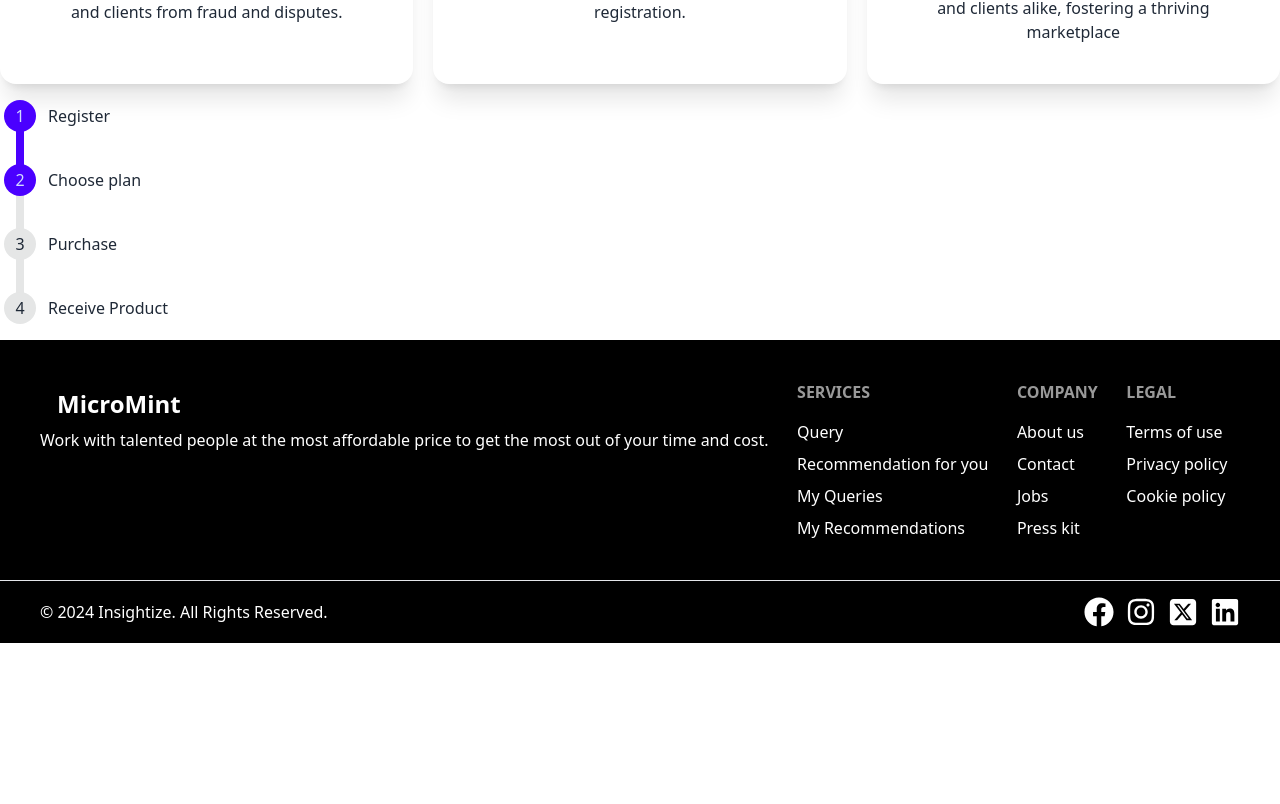
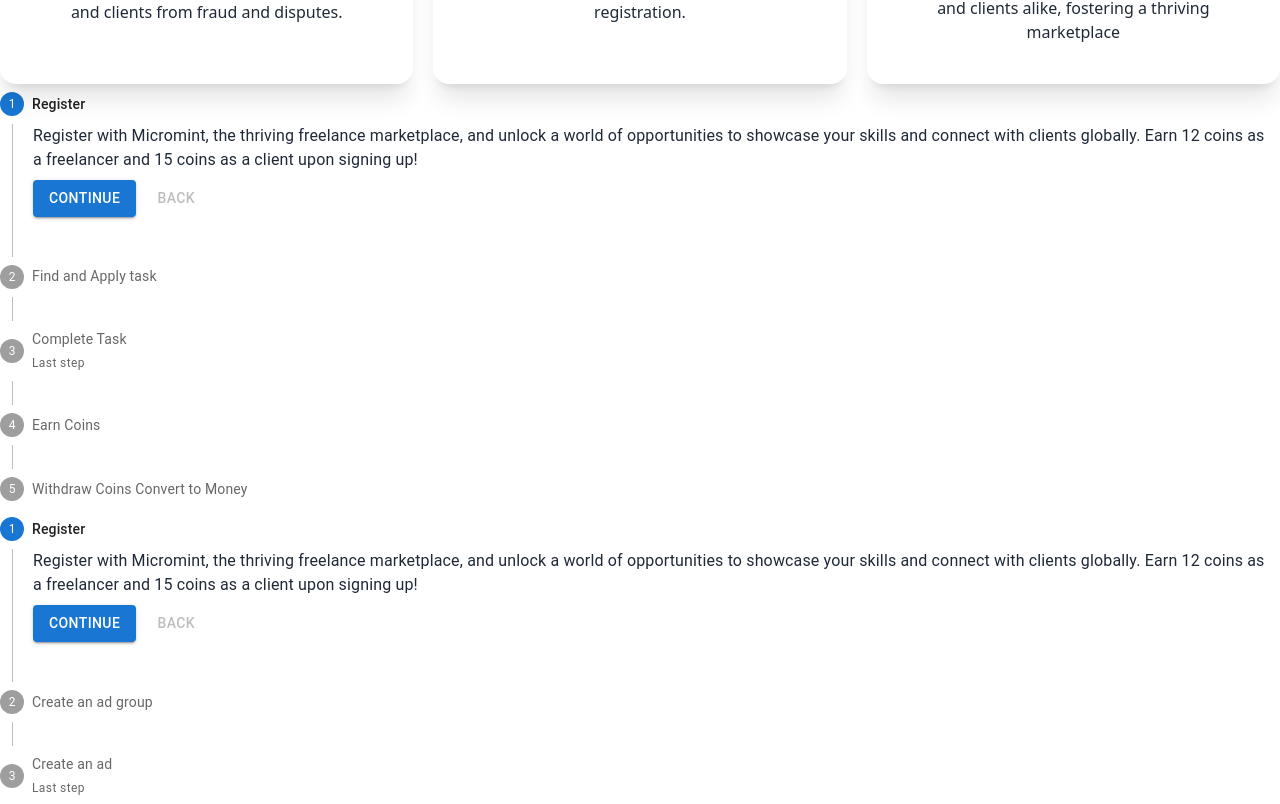
Before and after one commit to ASLAM-stack/MicroMint-Client, a React (Vite) app: page / in a window 1280 px wide. Shown: the part 1476-2280 px from the top of the page. Before the commit the page ends 2119 px from the top, so only its background shows below. Built offline with nearby package versions, Linux system fonts and the light colour scheme.

Commit message:
add worker and client how it's work

```diff
--- a/package.json
+++ b/package.json
@@ -11,6 +11,8 @@
   },
   "dependencies": {
     "@emotion/react": "^11.11.4",
+    "@emotion/styled": "^11.11.5",
+    "@mui/material": "^5.15.19",
     "react": "^18.2.0",
     "react-awesome-reveal": "^4.2.11",
     "react-dom": "^18.2.0",
--- /dev/null
+++ b/src/Pages/Home/Component/How it's work/StepClient.jsx
@@ -0,0 +1,96 @@
+import * as React from 'react';
+import Box from '@mui/material/Box';
+import Stepper from '@mui/material/Stepper';
+import Step from '@mui/material/Step';
+import StepLabel from '@mui/material/StepLabel';
+import StepContent from '@mui/material/StepContent';
+import Button from '@mui/material/Button';
+import Paper from '@mui/material/Paper';
+import Typography from '@mui/material/Typography';
+
+const steps = [
+    {
+      label: 'Register',
+      description: `Register with Micromint, the thriving freelance marketplace, and unlock a world of opportunities to showcase your skills and connect with clients globally. Earn 12 coins as a freelancer and 15 coins as a client upon signing up!`,
+    },
+    {
+      label: 'Create an ad group',
+      description:
+        'An ad group contains one or more ads which target a shared set of keywords.',
+    },
+    {
+      label: 'Create an ad',
+      description: `Try out different ad text to see what brings in the most customers,
+                and learn how to enhance your ads using features like ad extensions.
+                If you run into any problems with your ads, find out how to tell if
+                they're running and how to resolve approval issues.`,
+    },
+  ];
+
+const StepClient = () => {
+    const [activeStep, setActiveStep] = React.useState(0);
+
+  const handleNext = () => {
+    setActiveStep((prevActiveStep) => prevActiveStep + 1);
+  };
+
+  const handleBack = () => {
+    setActiveStep((prevActiveStep) => prevActiveStep - 1);
+  };
+
+  const handleReset = () => {
+    setActiveStep(0);
+  };
+    return (
+        <div>
+             <Box>
+      <Stepper activeStep={activeStep} orientation="vertical">
+        {steps.map((step, index) => (
+          <Step key={step.label}>
+            <StepLabel
+              optional={
+                index === 2 ? (
+                  <Typography variant="caption">Last step</Typography>
+                ) : null
+              }
+            >
+              {step.label}
+            </StepLabel>
+            <StepContent>
+              <Typography>{step.description}</Typography>
+              <Box sx={{ mb: 2 }}>
+                <div>
+                  <Button
+                    variant="contained"
+                    onClick={handleNext}
+                    sx={{ mt: 1, mr: 1 }}
+                  >
+                    {index === steps.length - 1 ? 'Finish' : 'Continue'}
+                  </Button>
+                  <Button
+                    disabled={index === 0}
+                    onClick={handleBack}
+                    sx={{ mt: 1, mr: 1 }}
+                  >
+                    Back
+                  </Button>
+                </div>
+              </Box>
+            </StepContent>
+          </Step>
+        ))}
+      </Stepper>
+      {activeStep === steps.length && (
+        <Paper square elevation={0} sx={{ p: 3 }}>
+          <Typography>All steps completed - you&apos;re finished</Typography>
+          <Button onClick={handleReset} sx={{ mt: 1, mr: 1 }}>
+            Reset
+          </Button>
+        </Paper>
+      )}
+    </Box>
+        </div>
+    );
+};
+
+export default StepClient;
--- a/src/Pages/Home/Component/How it's work/Steps.jsx
+++ /dev/null
@@ -1,20 +0,0 @@
-
-const Steps = () => {
-    return (
-        <div>
-            <div>
-            <ul className="steps steps-vertical">
-  <li className="step step-primary">Register</li>
-  <li className="step step-primary">Choose plan</li>
-  <li className="step">Purchase</li>
-  <li className="step">Receive Product</li>
-</ul>
-            </div>
-            <div>
-
-            </div>
-        </div>
-    );
-};
-
-export default Steps;
--- /dev/null
+++ b/src/Pages/Home/Component/How it's work/StepsWorker.jsx
@@ -0,0 +1,100 @@
+import * as React from 'react';
+import Box from '@mui/material/Box';
+import Stepper from '@mui/material/Stepper';
+import Step from '@mui/material/Step';
+import StepLabel from '@mui/material/StepLabel';
+import StepContent from '@mui/material/StepContent';
+import Button from '@mui/material/Button';
+import Paper from '@mui/material/Paper';
+import Typography from '@mui/material/Typography';
+
+const stepsW = [
+  {
+    label: 'Register',
+    description: `Register with Micromint, the thriving freelance marketplace, and unlock a world of opportunities to showcase your skills and connect with clients globally. Earn 12 coins as a freelancer and 15 coins as a client upon signing up!`,
+  },
+  {
+    label: 'Find and Apply task',
+    description:
+      'Micromint is a freelance marketplace where professionals can apply to tasks posted by clients, offering their expertise to complete projects ranging from design to programming. Freelancers submit proposals, showcasing their skills and bid amounts to secure the job.',
+  },
+  {
+    label: 'Complete Task',
+    description: `CompleteTask is a robust freelance marketplace by Micromint, connecting clients with skilled professionals for a wide range of project needs. It offers a seamless platform for hiring, project management, and secure payments.`,
+  },
+  {
+    label: 'Earn Coins',
+    description: `Earn Coins is a reward system in Micromint's freelance marketplace, allowing users to accumulate virtual currency through completed tasks and engagement, which can be redeemed for services or benefits within the platform..`,
+  },
+  {
+    label: 'Withdraw Coins Convert to Money',
+    description: `Withdraw your earned coins and convert them to real money effortlessly on Micromint, the freelance marketplace that makes cashing out your rewards simple and convenient.`,
+  },
+];
+
+export const StepWorker =  () => {
+  const [activeStep, setActiveStep] = React.useState(0);
+
+  const handleNext = () => {
+    setActiveStep((prevActiveStep) => prevActiveStep + 1);
+  };
+
+  const handleBack = () => {
+    setActiveStep((prevActiveStep) => prevActiveStep - 1);
+  };
+
+  const handleReset = () => {
+    setActiveStep(0);
+  };
+
+  return (
+    <div>
+      <Box  >
+      <Stepper activeStep={activeStep} orientation="vertical">
+        {stepsW.map((step, index) => (
+          <Step key={step.label}>
+            <StepLabel
+              optional={
+                index === 2 ? (
+                  <Typography variant="caption">Last step</Typography>
+                ) : null
+              }
+            >
+              {step.label}
+            </StepLabel>
+            <StepContent>
+              <Typography>{step.description}</Typography>
+              <Box sx={{ mb: 2 }}>
+                <div>
+                  <Button
+                    variant="contained"
+                    onClick={handleNext}
+                    sx={{ mt: 1, mr: 1 }}
+                  >
+                    {index === stepsW.length - 1 ? 'Finish' : 'Continue'}
+                  </Button>
+                  <Button
+                    disabled={index === 0}
+                    onClick={handleBack}
+                    sx={{ mt: 1, mr: 1 }}
+                  >
+                    Back
+                  </Button>
+                </div>
+              </Box>
+            </StepContent>
+          </Step>
+        ))}
+      </Stepper>
+      {activeStep === stepsW.length && (
+        <Paper square elevation={0} sx={{ p: 3 }}>
+          <Typography>All steps completed - you&apos;re finished</Typography>
+          <Button onClick={handleReset} sx={{ mt: 1, mr: 1 }}>
+            Reset
+          </Button>
+        </Paper>
+      )}
+    </Box>
+    </div>
+  );
+}
--- a/src/Pages/Home/Home.jsx
+++ b/src/Pages/Home/Home.jsx
@@ -1,4 +1,6 @@
-import Steps from "./Component/How it's work/Steps";
+
+import StepClient from "./Component/How it's work/StepClient";
+import { StepWorker } from "./Component/How it's work/StepsWorker";
 import OurFeatures from "./Component/Our Feature/OurFeatures";
 import Slider from "./Component/Slider";
 
@@ -9,7 +11,8 @@ const Home = () => {
         <div>
              <Slider></Slider>
              <OurFeatures></OurFeatures>
-             <Steps></Steps>
+             <StepWorker></StepWorker>
+             <StepClient></StepClient>
         </div>
     );
 };
```
Also changed, not shown: 1 other file (tests, documents, lock files or other folders).
